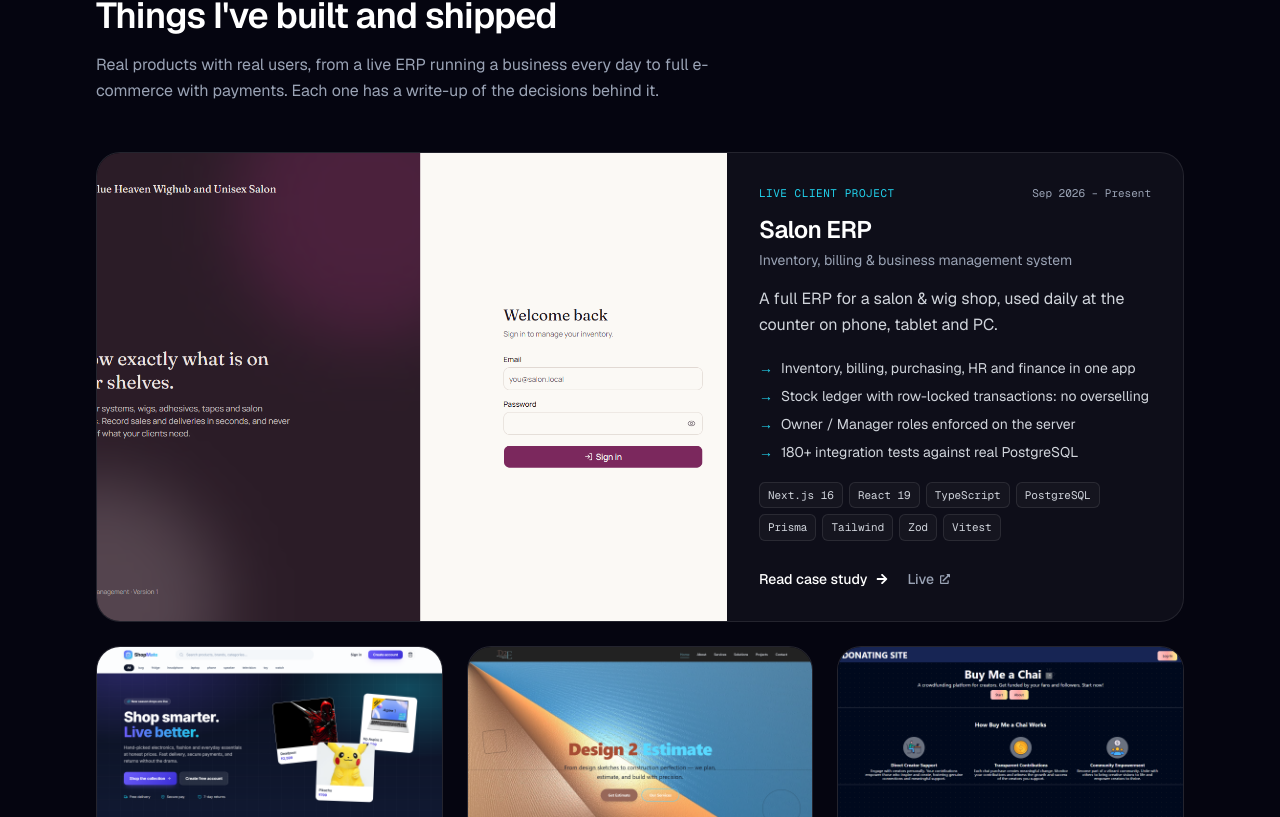
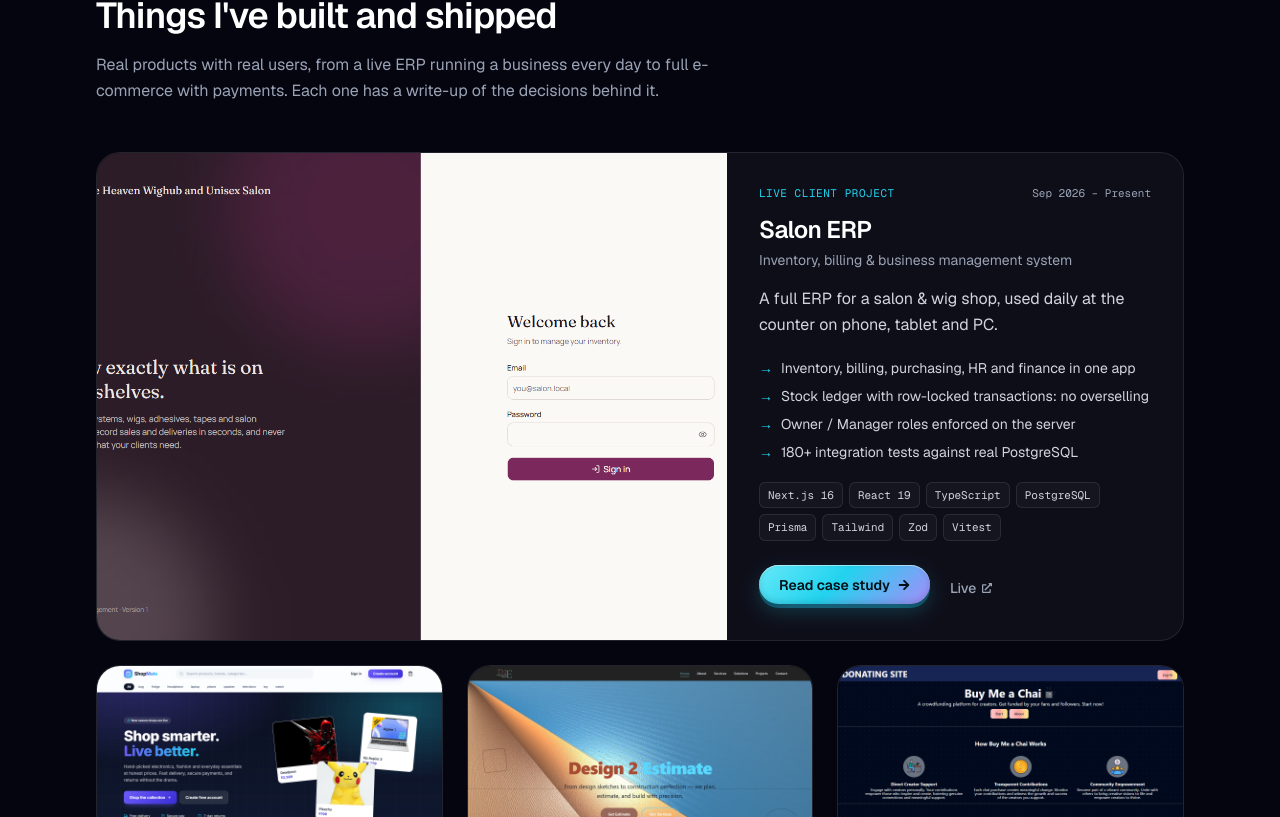
Before and after one commit to Sourabh4083/portfolio-website, a Next.js app: page / in a window 1280 px wide. Shown: the part 1203-2020 px from the top of the page. Built offline with nearby package versions, Linux system fonts and the light colour scheme; no server answers.

Commit message:
update button

```diff
--- a/app/components/ProjectCard.jsx
+++ b/app/components/ProjectCard.jsx
@@ -71,9 +71,13 @@ export default function ProjectCard({ project, featured = false, index = 0 }) {
         </div>
 
         <div className="mt-auto flex items-center gap-5 pt-7 text-sm font-medium">
-          <Link href={`/projects/${project.slug}`} className="inline-flex items-center gap-2 text-white hover:text-accent transition">
-            {hasCaseStudy ? "Read case study" : "Details"}
-            <FaArrowRight className="text-xs transition-transform group-hover:translate-x-1" />
+          <Link href={`/projects/${project.slug}`} className="btn-3d group/btn">
+            <span className="btn-3d-shadow" aria-hidden="true" />
+            <span className="btn-3d-edge" aria-hidden="true" />
+            <span className="btn-3d-front">
+              {hasCaseStudy ? "Read case study" : "Details"}
+              <FaArrowRight className="text-xs transition-transform group-hover/btn:translate-x-1" />
+            </span>
           </Link>
           {project.live && (
             <a href={project.live} target="_blank" rel="noopener noreferrer" className="inline-flex items-center gap-1.5 text-muted hover:text-white transition">
--- a/app/globals.css
+++ b/app/globals.css
@@ -75,6 +75,64 @@ body {
   opacity: 1;
 }
 
+/* pushable 3D button: a blurred shadow, a darker "edge" slab, and a front face that lifts on hover and sinks on press */
+.btn-3d {
+  position: relative;
+  display: inline-block;
+  border-radius: 9999px;
+  outline-offset: 6px;
+  -webkit-tap-highlight-color: transparent;
+}
+.btn-3d-shadow,
+.btn-3d-edge {
+  position: absolute;
+  inset: 0;
+  border-radius: inherit;
+}
+.btn-3d-shadow {
+  background: rgb(34 211 238 / 0.35);
+  filter: blur(10px);
+  transform: translateY(4px);
+  transition: transform 0.6s cubic-bezier(0.3, 0.7, 0.4, 1), opacity 0.3s;
+  opacity: 0.6;
+}
+.btn-3d-edge {
+  background: linear-gradient(to right, #0e4f63, #155e75 20%, #155e75 80%, #0e4f63);
+}
+.btn-3d-front {
+  position: relative;
+  display: inline-flex;
+  align-items: center;
+  gap: 0.5rem;
+  padding: 0.6rem 1.25rem;
+  border-radius: inherit;
+  color: #031018;
+  font-weight: 600;
+  background: linear-gradient(135deg, #67e8f9, var(--color-accent) 45%, var(--color-accent-2));
+  box-shadow: inset 0 1px 0 rgb(255 255 255 / 0.5), inset 0 -2px 6px rgb(0 0 0 / 0.15);
+  transform: translateY(-4px);
+  transition: transform 0.6s cubic-bezier(0.3, 0.7, 0.4, 1), filter 0.25s;
+  will-change: transform;
+}
+.btn-3d:hover .btn-3d-front {
+  transform: translateY(-6px);
+  filter: brightness(1.1);
+  transition-duration: 0.25s;
+}
+.btn-3d:hover .btn-3d-shadow {
+  transform: translateY(6px);
+  opacity: 1;
+  transition-duration: 0.25s;
+}
+.btn-3d:active .btn-3d-front {
+  transform: translateY(-1px);
+  transition-duration: 34ms;
+}
+.btn-3d:active .btn-3d-shadow {
+  transform: translateY(1px);
+  transition-duration: 34ms;
+}
+
 @media (prefers-reduced-motion: reduce) {
   *, *::before, *::after {
     animation-duration: 0.01ms !important;
```
